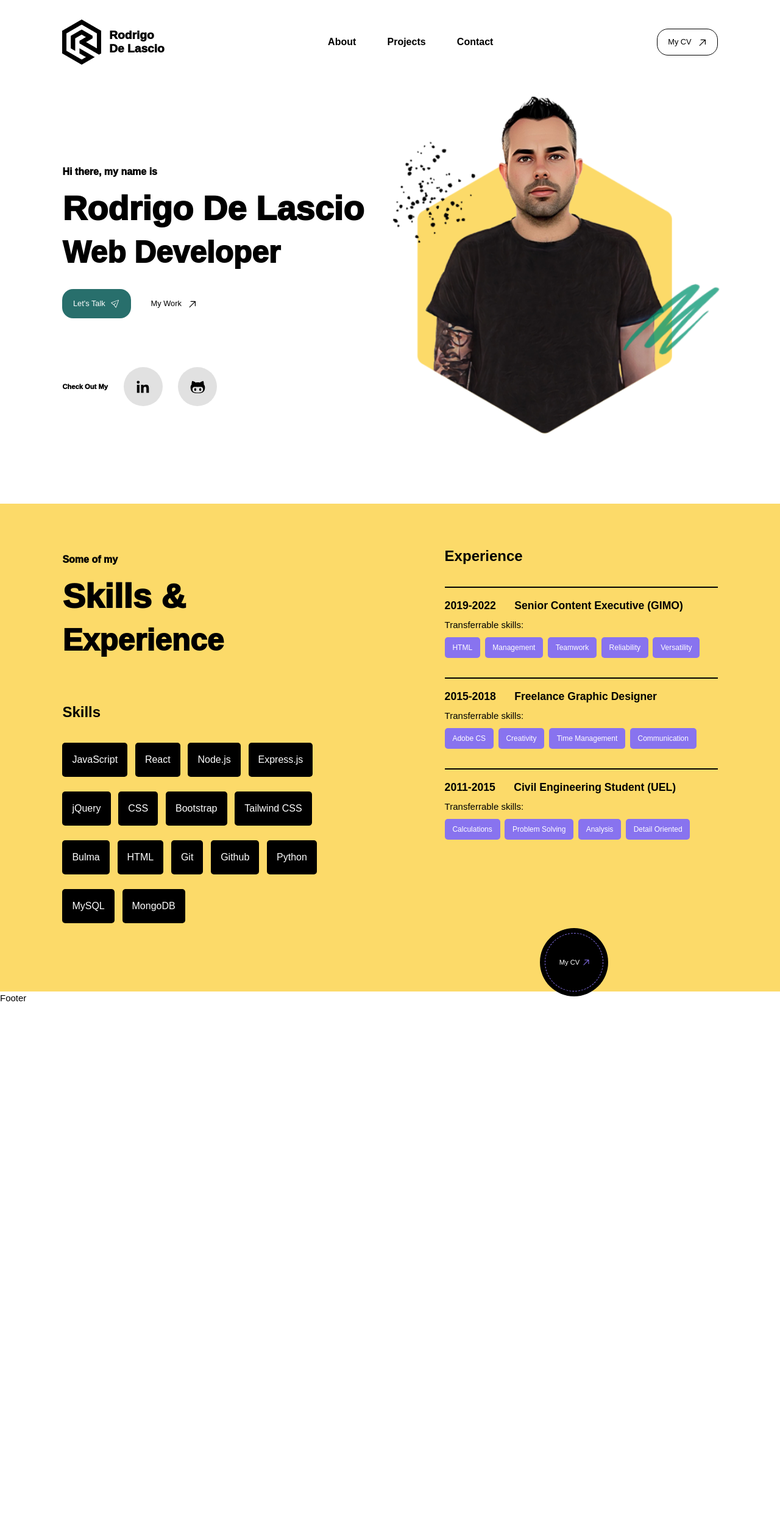
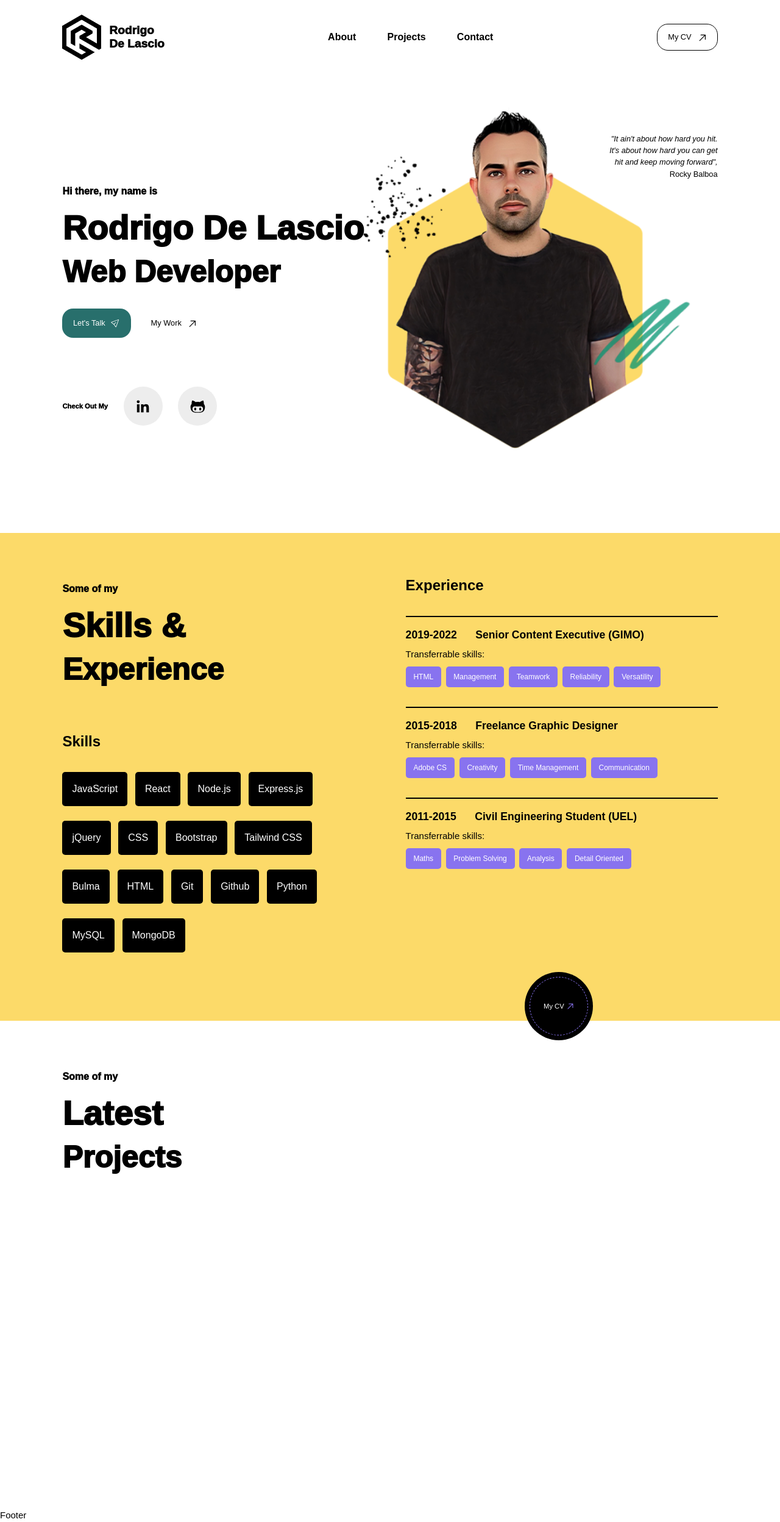
Before and after one commit to rodrigodelascio/rod-current-folio, a React (Create React App) app: page / in a window 1280 px wide. Shown: the whole page at 61% size. Before the commit the page ends 1648 px from the top, so only its background shows below. Built offline with nearby package versions, Linux system fonts and the light colour scheme.

Commit message:
landing page e skills section updated

```diff
--- a/src/App.js
+++ b/src/App.js
@@ -2,6 +2,7 @@ import React from "react";
 import Navbar from "./components/common/Navbar";
 import HeroSection from "./components/landing/HeroSection";
 import Skills from "./components/skills/Skills";
+import LatestProjects from "./components/latestProjects/LatestProjects";
 import Footer from "./components/common/Footer";
 
 const App = () => {
@@ -10,6 +11,7 @@ const App = () => {
       <Navbar />
       <HeroSection />
       <Skills />
+      <LatestProjects />
       <Footer />
     </div>
   );
--- a/src/components/common/Navbar.module.css
+++ b/src/components/common/Navbar.module.css
@@ -2,8 +2,8 @@
   align-items: center;
   display: flex;
   justify-content: space-between;
-  padding: 0 8vw;
-  padding-top: 4vh;
+  padding: 3vh 8vw 2vh 8vw;
+  background: #fff;
 }
 
 .logo-container {
@@ -56,11 +56,12 @@
 }
 
 .cv-button {
-  border: solid 0.01rem;
+  border: solid #000 0.01rem;
   border-radius: 18px;
   padding: 0.7rem 1.1rem;
   font-size: 0.8rem;
   font-weight: 500;
+  background: #fff;
 }
 
 .arrow {
@@ -71,6 +72,6 @@
 }
 
 .cv-button:hover {
-  border: solid #e1e1e1a3 0.1rem;
+  border: solid #e1e1e1a3 0.01rem;
   background: #e1e1e1a3;
 }
--- a/src/components/landing/HeroSection.js
+++ b/src/components/landing/HeroSection.js
@@ -34,6 +34,17 @@ const HeroSection = () => {
           className={styles["profile-pic"]}
           alt="rodrigo de lascio"
         />
+        <p>
+          <em>
+            "It ain't about how hard you hit.
+            <br />
+            It's about how hard you can get
+            <br />
+            hit and keep moving forward",
+          </em>
+          <br />
+          Rocky Balboa
+        </p>
       </div>
     </div>
   );
--- a/src/components/landing/HeroSection.module.css
+++ b/src/components/landing/HeroSection.module.css
@@ -2,6 +2,7 @@
   background: #fff;
   display: flex;
   position: relative;
+  margin-top: 5vh;
   padding: 12vh 8vw 0 8vw;
   min-width: 84vw;
   min-height: 90vh;
@@ -9,7 +10,7 @@
 }
 
 .hero-text-container {
-  margin-top: 7vh;
+  margin-top: 5vh;
 }
 
 .hero-text-container p {
@@ -91,7 +92,7 @@
 .socials-logo-wrapper {
   width: 4rem;
   height: 4rem;
-  background: #e1e1e1;
+  background: #ededed;
   border-radius: 50%;
   margin-left: 2vw;
   display: flex;
@@ -111,11 +112,19 @@
 }
 
 .socials-logo-wrapper:hover {
-  background: #e1e1e1c3;
+  background: #d6d6d6c3;
+}
+
+.profile-pic-container p {
+  position: absolute;
+  right: 8vw;
+  top: 8vh;
+  text-align: right;
+  font-size: 0.8rem;
 }
 
 .profile-pic {
   scale: 115%;
-  padding-right: 2.5vw;
-  margin-top: -3vh;
+  padding-right: 6vw;
+  margin-top: -6vh;
 }
--- a/src/components/landing/ProfilePicture.js
+++ /dev/null
@@ -1,15 +0,0 @@
-import React from "react";
-import profilePicture from "../../assets/images/rodHexagon.png";
-import styles from "./ProfilePicture.module.css";
-
-const ProfilePicture = () => {
-  return (
-    <div className={styles.container}>
-      <div className={styles.box}>
-        <img src={profilePicture} alt="rodrigo de lascio profile" />
-      </div>
-    </div>
-  );
-};
-
-export default ProfilePicture;
--- /dev/null
+++ b/src/components/latestProjects/LatestProjects.js
@@ -0,0 +1,16 @@
+import React from "react";
+import styles from "./LatestProjects.module.css";
+
+const LatestProjects = () => {
+  return (
+    <div className={styles["section-container"]}>
+      <div className={styles["hero-text-container"]}>
+        <p>Some of my</p>
+        <h2>Latest</h2>
+        <h3>Projects</h3>
+      </div>
+    </div>
+  );
+};
+
+export default LatestProjects;
--- /dev/null
+++ b/src/components/latestProjects/LatestProjects.module.css
@@ -0,0 +1,34 @@
+.section-container {
+  background: #fff;
+  display: flex;
+  position: relative;
+  padding: 8vh 8vw 0 8vw;
+  min-width: 84vw;
+  min-height: 100vh;
+  justify-content: space-between;
+}
+
+.hero-text-container {
+  margin-top: 0.5vh;
+}
+
+.hero-text-container p {
+  font-size: 1rem;
+  font-weight: 1000;
+  line-height: 3rem;
+  color: #000;
+}
+
+.hero-text-container h2 {
+  font-size: 3.5rem;
+  font-weight: 1000;
+  line-height: 4.5rem;
+  color: #000;
+}
+
+.hero-text-container h3 {
+  font-size: 3.1rem;
+  font-weight: 1000;
+  line-height: 4.5rem;
+  color: #000;
+}
--- a/src/components/skills/Skills.js
+++ b/src/components/skills/Skills.js
@@ -77,9 +77,7 @@ const Skills = () => {
           </h5>
           <p>Transferrable skills:</p>
           <div className={styles["transferrable-skills-wrapper"]}>
-            <div className={styles["transferrable-skills-card"]}>
-              Calculations
-            </div>
+            <div className={styles["transferrable-skills-card"]}>Maths</div>
             <div className={styles["transferrable-skills-card"]}>
               Problem Solving
             </div>
--- a/src/components/skills/Skills.module.css
+++ b/src/components/skills/Skills.module.css
@@ -65,7 +65,7 @@
 
 .experience-section-container {
   margin-top: 0.5vh;
-  width: 35vw;
+  width: 40vw;
 }
 
 .experience-section-container h4 {
@@ -126,8 +126,10 @@
   justify-content: center;
   font-size: 0.7rem;
   position: absolute;
-  right: 22vw;
-  top: 77vh;
+  bottom: -4%;
+  right: 24%;
+  overflow: visible;
+  z-index: 10;
 }
 
 .cv-button-wrapper {
```
Also changed, not shown: src/components/landing/ProfilePicture.module.css (added).
